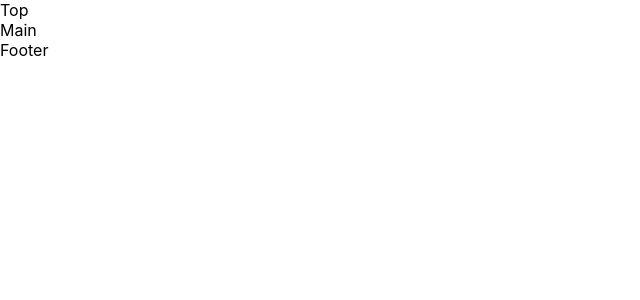
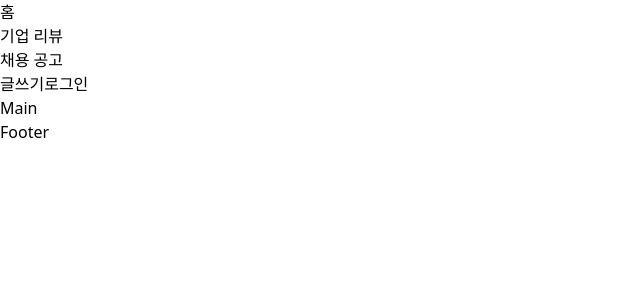
Before and after one commit to redips86/kimsajang-web, a Next.js app: page / in a window 1280 px wide. Shown: the top 300 px of the page, without its empty margins (0-640 px from the left). Built offline with nearby package versions, Linux system fonts and the light colour scheme.

Commit message:
[ksj] tailwindcss 적용

```diff
--- a/components/layout.tsx
+++ b/components/layout.tsx
@@ -15,7 +15,14 @@ export default function Layout({
             <title>{title}</title>
         </Head>
         <div>
-            Top
+            <img src="" alt=""/>
+            <div className={""}>
+                <h2>홈</h2>
+                <h2>기업 리뷰</h2>
+                <h2>채용 공고</h2>
+                <button>글쓰기</button>
+                <button>로그인</button>
+            </div>
         </div>
         <div>
             {children}
--- a/package.json
+++ b/package.json
@@ -17,8 +17,11 @@
     "@types/node": "17.0.42",
     "@types/react": "18.0.12",
     "@types/react-dom": "18.0.5",
+    "autoprefixer": "^10.4.7",
     "eslint": "8.17.0",
     "eslint-config-next": "12.1.6",
+    "postcss": "^8.4.14",
+    "tailwindcss": "^3.1.4",
     "typescript": "4.7.3"
   }
 }
--- a/pages/index.tsx
+++ b/pages/index.tsx
@@ -5,6 +5,7 @@ const Home: NextPage = () => {
     return (
         <Layout title={"kimsajang"}>
             <div>
+                <h1 className={"text-3xl"}></h1>
                 Main
             </div>
         </Layout>
--- /dev/null
+++ b/postcss.config.js
@@ -0,0 +1,6 @@
+module.exports = {
+  plugins: {
+    tailwindcss: {},
+    autoprefixer: {},
+  },
+}
--- a/styles/globals.css
+++ b/styles/globals.css
@@ -1,16 +1,3 @@
-html,
-body {
-  padding: 0;
-  margin: 0;
-  font-family: -apple-system, BlinkMacSystemFont, Segoe UI, Roboto, Oxygen,
-    Ubuntu, Cantarell, Fira Sans, Droid Sans, Helvetica Neue, sans-serif;
-}
-
-a {
-  color: inherit;
-  text-decoration: none;
-}
-
-* {
-  box-sizing: border-box;
-}
+@tailwind base;
+@tailwind components;
+@tailwind utilities;
--- /dev/null
+++ b/tailwind.config.js
@@ -0,0 +1,11 @@
+/** @type {import('tailwindcss').Config} */
+module.exports = {
+  content: [
+    "./pages/**/*.{js,jsx,ts,tsx}",
+    "./components/**/*.{js,jsx,ts,tsx}"
+  ],
+  theme: {
+    extend: {},
+  },
+  plugins: [],
+}
```
Also changed, not shown: 2 other files (tests, documents, lock files or other folders).
